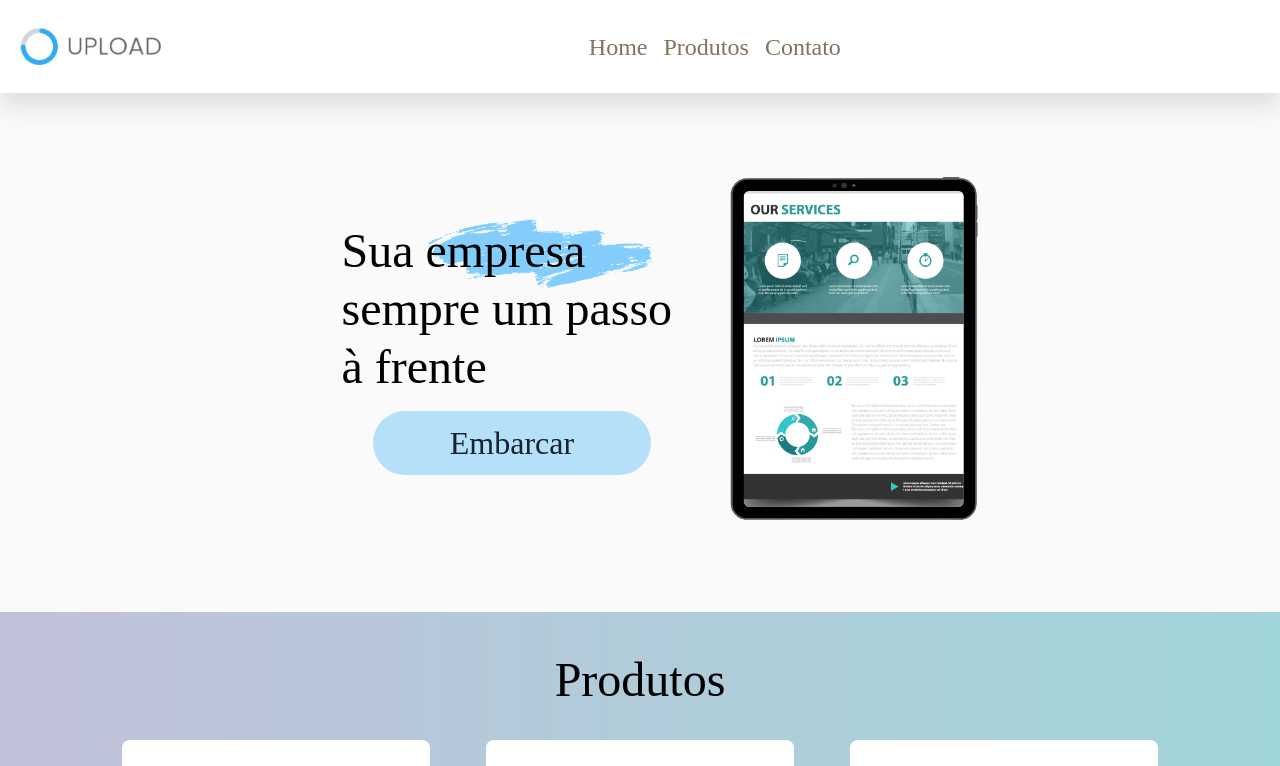
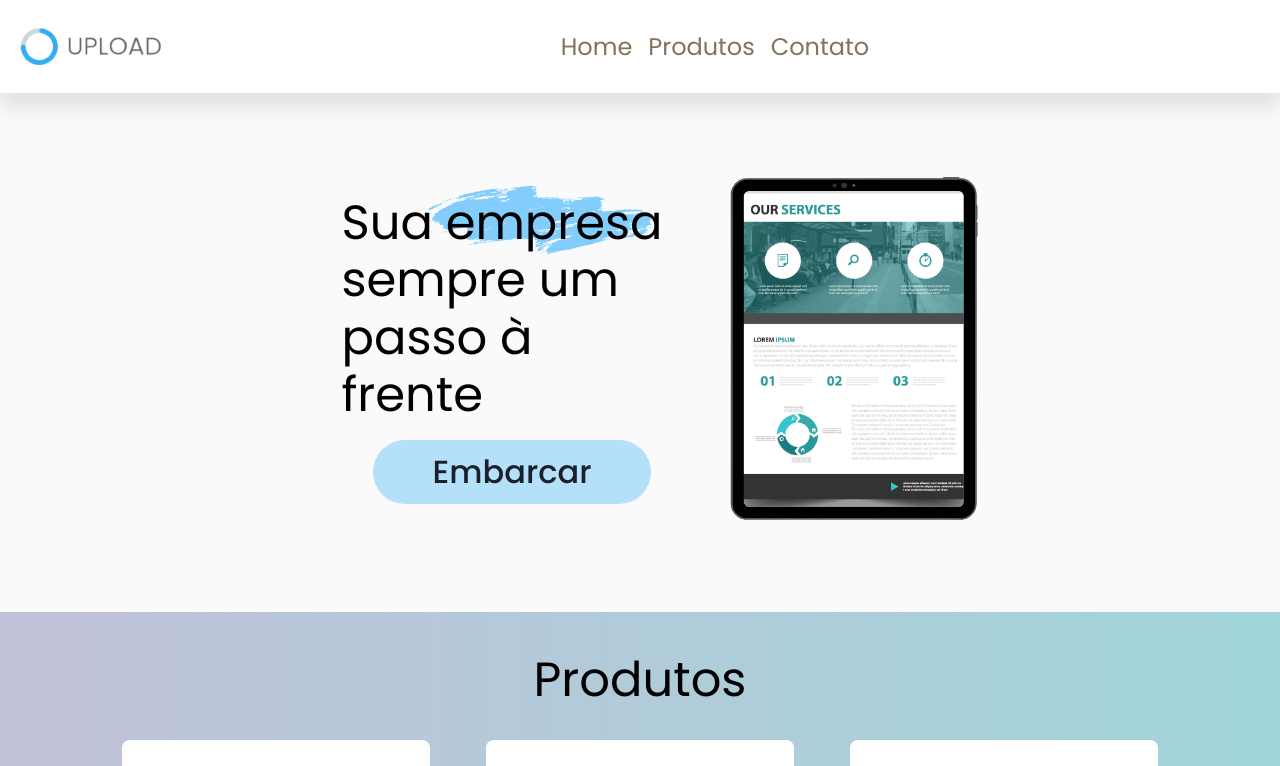
Before and after one commit to upload-empresa/uploadsite, a Next.js app: page / in a window 1280 px wide. Shown: the top 766 px of the page. Built offline with nearby package versions, Linux system fonts and the light colour scheme.

Commit message:
Adicionando googlefonts

```diff
--- a/src/pages/_document.tsx
+++ b/src/pages/_document.tsx
@@ -9,7 +9,7 @@
                     <meta name="viewport" content="width=device-width, initial-scale=1" />
                     <link rel="preconnect" href="https://fonts.googleapis.com" />
                     <link rel="preconnect" href="https://fonts.gstatic.com" crossOrigin='true' />
-                    <link href="https://fonts.googleapis.com/css2?family=Quicksand:wght@300;400;500;600;700&display=swap" rel="stylesheet" />
+                    <link href="https://fonts.googleapis.com/css2?family=Poppins:wght@300;400;500;600&display=swap" rel="stylesheet" />
                 </Head>
                         <body>
                             <Main />
```
Lines whose indentation alone changed are shown as unchanged.
